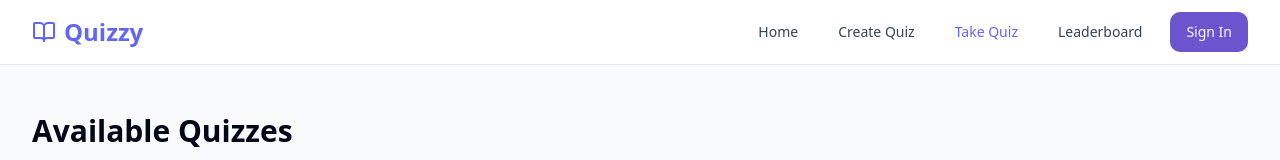
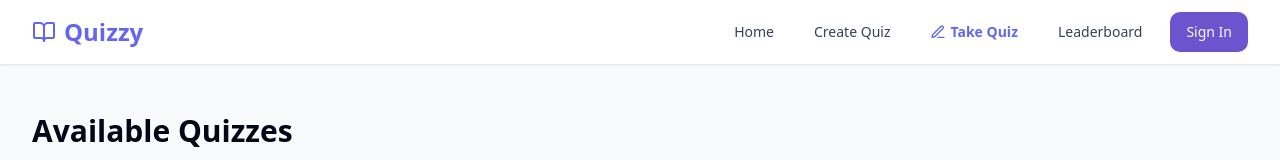
Before and after one commit to mahika29/lively-website-glow-up, a React (Vite) app: page /take in a window 1280 px wide. Shown: the top 160 px of the page. Built offline with nearby package versions, Linux system fonts and the light colour scheme.

Commit message:
Refactor: Update website for quiz taking
Update the website to allow users to take quizzes.

```diff
--- a/src/App.tsx
+++ b/src/App.tsx
@@ -3,7 +3,7 @@ import { Toaster } from "@/components/ui/toaster";
 import { Toaster as Sonner } from "@/components/ui/sonner";
 import { TooltipProvider } from "@/components/ui/tooltip";
 import { QueryClient, QueryClientProvider } from "@tanstack/react-query";
-import { BrowserRouter, Routes, Route } from "react-router-dom";
+import { BrowserRouter, Routes, Route, Navigate } from "react-router-dom";
 import Index from "./pages/Index";
 import CreateQuiz from "./pages/CreateQuiz";
 import TakeQuiz from "./pages/TakeQuiz";
--- a/src/components/Navbar.tsx
+++ b/src/components/Navbar.tsx
@@ -1,7 +1,7 @@
 
 import { useState } from 'react';
 import { Link, useLocation } from 'react-router-dom';
-import { Menu, X, BookOpen } from 'lucide-react';
+import { Menu, X, BookOpen, PenLine } from 'lucide-react';
 import { Button } from "@/components/ui/button";
 
 const Navbar = () => {
@@ -13,7 +13,7 @@ const Navbar = () => {
   };
 
   return (
-    <nav className="border-b bg-white dark:bg-gray-900">
+    <nav className="border-b bg-white dark:bg-gray-900 sticky top-0 z-50 shadow-sm">
       <div className="max-w-7xl mx-auto px-4 sm:px-6 lg:px-8">
         <div className="flex justify-between h-16">
           <div className="flex">
@@ -31,7 +31,8 @@ const Navbar = () => {
             <Link to="/create" className={`py-2 px-3 rounded-md text-sm font-medium ${isActivePath('/create') ? 'text-quiz-primary' : 'text-gray-700 hover:text-quiz-primary'}`}>
               Create Quiz
             </Link>
-            <Link to="/take" className={`py-2 px-3 rounded-md text-sm font-medium ${isActivePath('/take') ? 'text-quiz-primary' : 'text-gray-700 hover:text-quiz-primary'}`}>
+            <Link to="/take" className={`py-2 px-3 rounded-md text-sm font-medium flex items-center gap-1 ${isActivePath('/take') || location.pathname.startsWith('/take/') ? 'text-quiz-primary font-semibold' : 'text-gray-700 hover:text-quiz-primary'}`}>
+              <PenLine size={16} />
               Take Quiz
             </Link>
             <Link to="/leaderboard" className={`py-2 px-3 rounded-md text-sm font-medium ${isActivePath('/leaderboard') ? 'text-quiz-primary' : 'text-gray-700 hover:text-quiz-primary'}`}>
@@ -72,9 +73,10 @@ const Navbar = () => {
             </Link>
             <Link
               to="/take"
-              className={`block py-2 px-3 rounded-md text-base font-medium ${isActivePath('/take') ? 'text-quiz-primary' : 'text-gray-700 hover:text-quiz-primary'}`}
+              className={`flex items-center gap-1 py-2 px-3 rounded-md text-base font-medium ${isActivePath('/take') || location.pathname.startsWith('/take/') ? 'text-quiz-primary font-semibold' : 'text-gray-700 hover:text-quiz-primary'}`}
               onClick={() => setIsMenuOpen(false)}
             >
+              <PenLine size={16} />
               Take Quiz
             </Link>
             <Link
```
